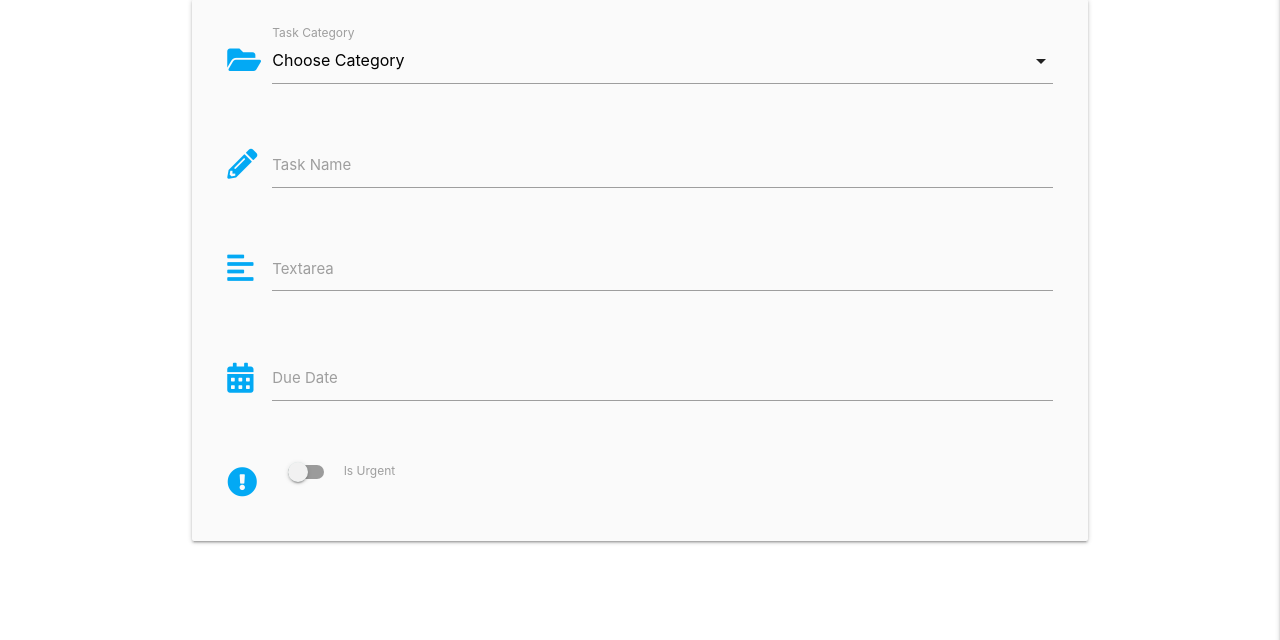
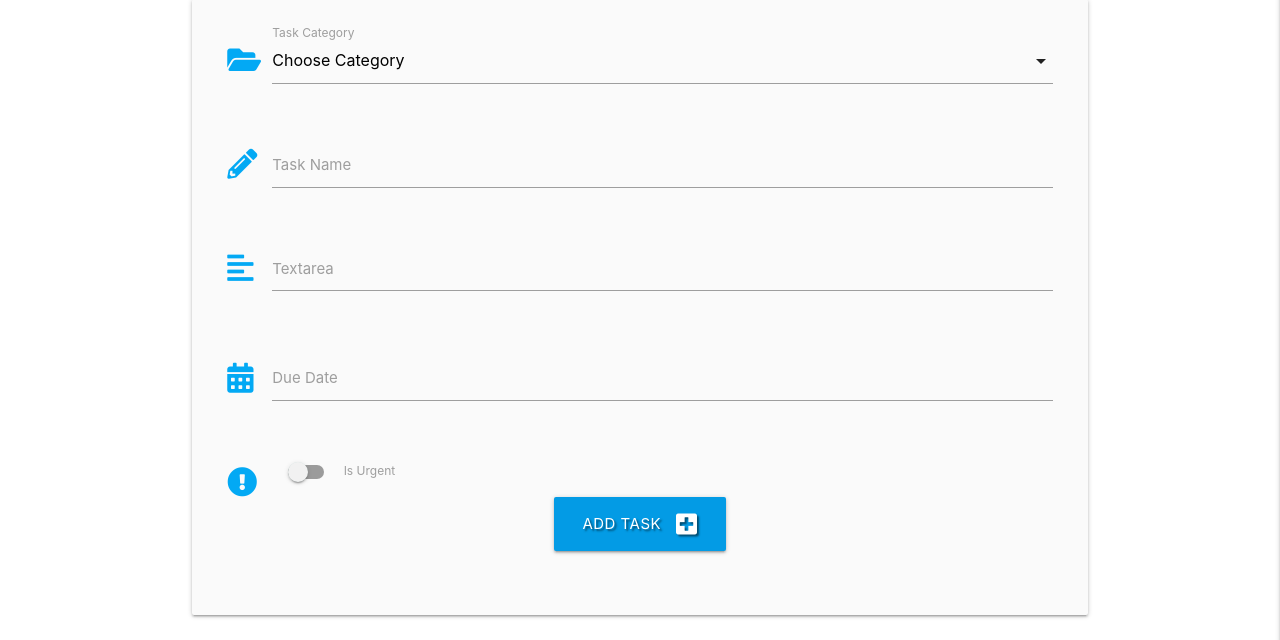
Before and after one commit to 2ndborn/flask-task-manager, a Flask app: page /add_task in a window 1280 px wide. Shown: the part 160-800 px from the top of the page. Run offline with Flask 3, Linux system fonts and the light colour scheme; data that the repository does not hold is empty; some libraries are stand-ins or nearby versions.

Commit message:
Allow user to submit task

```diff
--- a/app.py
+++ b/app.py
@@ -99,8 +99,21 @@ def signout():
     return redirect(url_for("signin"))
 
 
-@app.route("/add_task")
+@app.route("/add_task", methods=["GET", "POST"])
 def add_task():
+    if request.method == "POST":
+        is_urgent = "on" if request.form.get("is_urgent") else "off"
+        task = {
+            "category_name": request.form.get("category_name"),
+            "task_name": request.form.get("task_name"),
+            "task_description": request.form.get("task_description"),
+            "is_urgent": is_urgent,
+            "due_date": request.form.get("due_date"),
+            "created_by": session["user"]
+        }
+        mongo.db.tasks.insert_one(task)
+        flash("Task Successfully Added")
+        return redirect("get_tasks")
     categories = mongo.db.categories.find().sort("category_name", 1)
     return render_template("add_task.html", categories=categories)
 
--- a/templates/add_task.html
+++ b/templates/add_task.html
@@ -4,7 +4,8 @@
     <h3 class="light-blue-text text-darken-4 center-align">Add Task</h3>
 
     <div class="row card-panel grey lighten-5">
-        <form class="col s12" method="POST" action="">
+        <form class="col s12" method="POST" action="{{ url_for('add_task') }}">
+            <!--category-->
             <div class="row">
                 <div class="input-field col s12">
                     <i class="fas fa-folder-open prefix light-blue-text darken-4"></i>
@@ -17,6 +18,7 @@
                     <label for="category_name">Task Category</label>
                 </div>
             </div>
+            <!--task name-->
             <div class="row">
                 <div class="input-field col s12">
                     <i class="fas fa-pencil-alt prefix light-blue-text darken-4"></i>
@@ -25,6 +27,7 @@
                     <label for="task_name">Task Name</label>
                 </div>
             </div>
+            <!--task description-->
             <div class="row">
                 <div class="input-field col s12">
                     <i class="fas fa-align-left prefix light-blue-text darken-4"></i>
@@ -34,6 +37,7 @@
                     <label for="task_description">Textarea</label>
                 </div>
             </div>
+            <!--date picker-->
             <div class="row">
                 <div class="input-field col s12">
                     <i class="fas fa-calendar-alt prefix light-blue-text darken-4"></i>
@@ -41,6 +45,7 @@
                     <label for="due_date">Due Date</label>
                 </div>
             </div>
+            <!--is_urgent-->
             <div class="row">
                 <div class="input-field col s12">
                     <!-- Switch -->
@@ -53,6 +58,14 @@
                         </label>
                     </div>
                 </div>
+                <!--submit button-->
+                <div class="row">
+                    <div class="col s12 center-align">
+                        <button type="submit" class="btn-large light-blue darken-1 text-shadow">
+                            Add Task <i class="fas fa-plus-square right"></i>
+                        </button>
+                    </div>
+                </div>
             </div>
         </form>
     </div>
--- a/templates/tasks.html
+++ b/templates/tasks.html
@@ -1,5 +1,7 @@
 {% extends "base.html" %}
 {% block content %}
+
+<h3 class="light-blue-text text-darken-4 center-align">All Tasks</h3>
 
     <ul class="collapsible">
         {% for task in tasks %}
@@ -15,6 +17,7 @@
             <div class="collapsible-body">
                 <strong>{{ task.category_name }}</strong>
             <p>{{ task.task_description }}</p>
+            <p><em>{{ task.created_by }}</em></p>
             </div>
         </li>
         {% endfor %}
```
